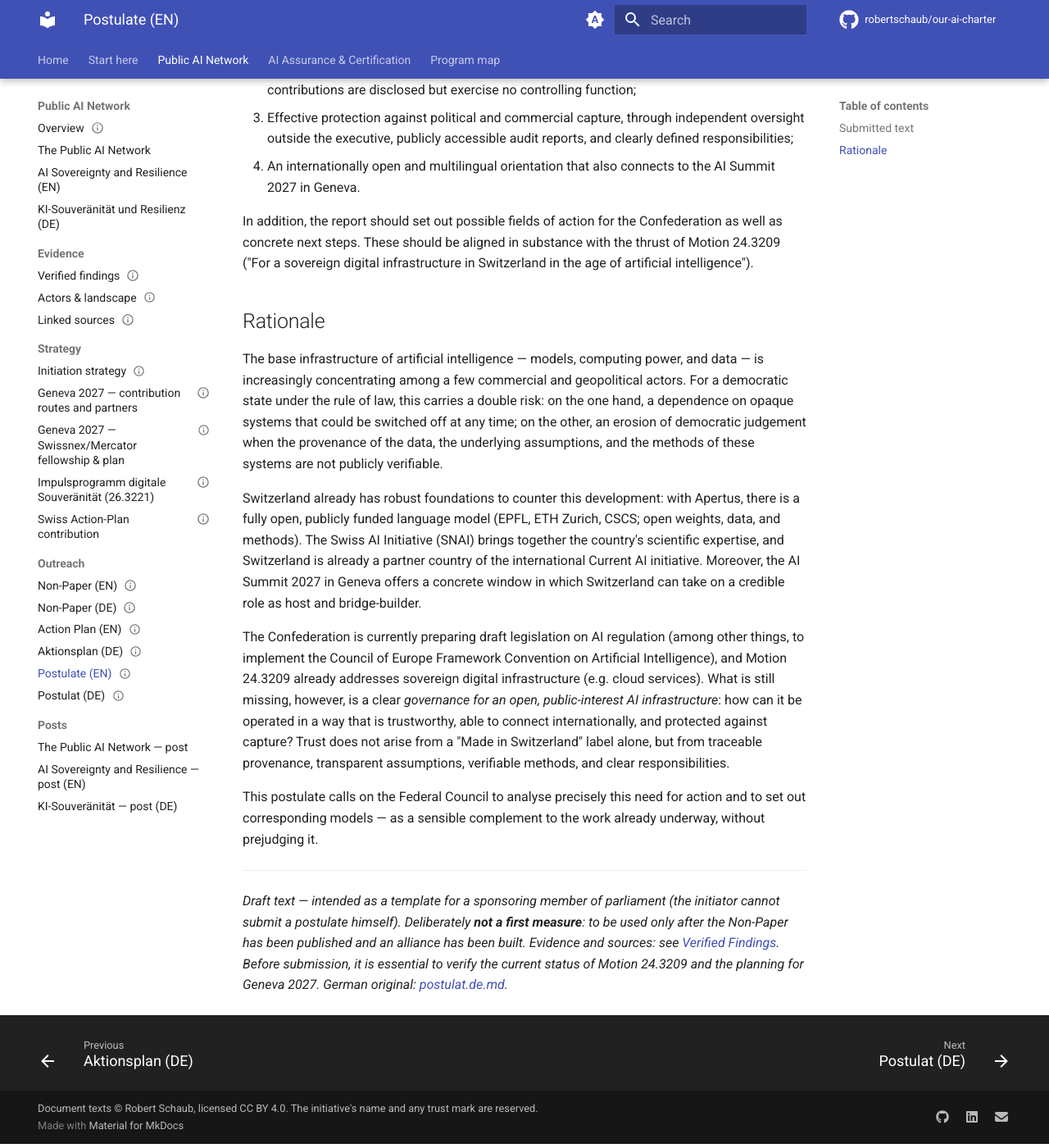
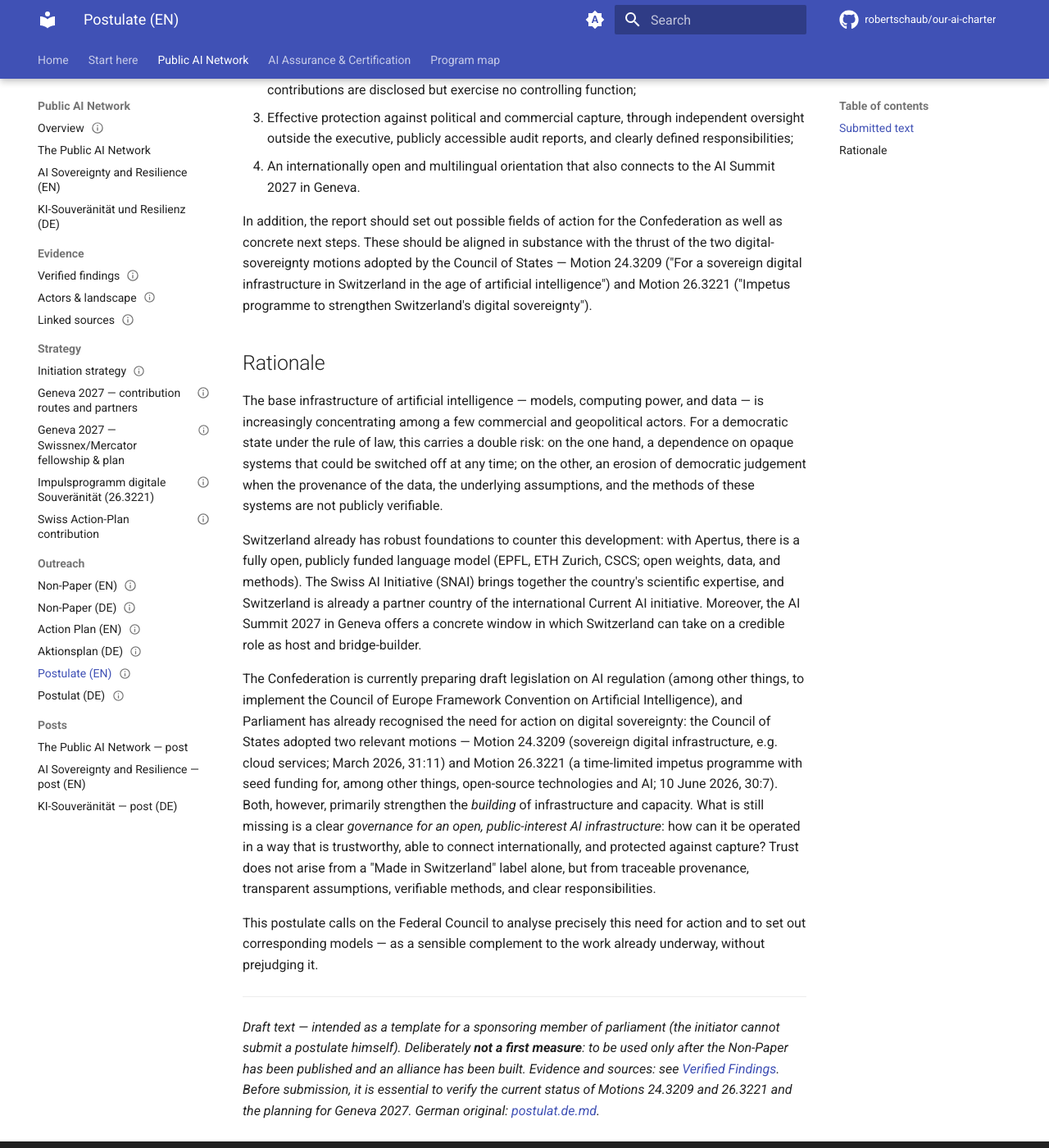
Before and after one commit to robertschaub/our-ai-charter, an MkDocs documentation site: the page built from docs/Public AI Network/Outreach/postulat.en.md, in a window 1280 px wide and 1400 px high, scrolled down 786 px. Shown: the whole window at 82% size. Built offline with MkDocs 1.6.1 and Material for MkDocs 9.7.7, drawn with Linux system fonts in a browser that asks for light colours; plug-ins that fetch from the network failed and are left out; comment, search, counter and statistics services are not loaded.

Commit message:
docs(public-ai): anchor postulat + action plan to both adopted sovereignty motions
Reference both Council-of-States-adopted motions (24.3209 Juillard, 26.3221
Z'graggen) instead of only 24.3209, with their distinct roles: 24.3209 as the
structural/legislative anchor, 26.3221 as a candidate funding/pilot vehicle.
Aligns the outreach set with the briefing, verified findings, and Geneva routes.

Co-Authored-By: Claude Opus 4.8 <noreply@anthropic.com>

```diff
--- a/docs/Public AI Network/Outreach/postulat.en.md
+++ b/docs/Public AI Network/Outreach/postulat.en.md
@@ -22,7 +22,7 @@ The report should set out which models of institutional stewardship and governan
 3. Effective protection against political and commercial capture, through independent oversight outside the executive, publicly accessible audit reports, and clearly defined responsibilities;
 4. An internationally open and multilingual orientation that also connects to the AI Summit 2027 in Geneva.
 
-In addition, the report should set out possible fields of action for the Confederation as well as concrete next steps. These should be aligned in substance with the thrust of Motion 24.3209 ("For a sovereign digital infrastructure in Switzerland in the age of artificial intelligence").
+In addition, the report should set out possible fields of action for the Confederation as well as concrete next steps. These should be aligned in substance with the thrust of the two digital-sovereignty motions adopted by the Council of States — Motion 24.3209 ("For a sovereign digital infrastructure in Switzerland in the age of artificial intelligence") and Motion 26.3221 ("Impetus programme to strengthen Switzerland's digital sovereignty").
 
 ## Rationale
 
@@ -30,10 +30,10 @@ The base infrastructure of artificial intelligence — models, computing power,
 
 Switzerland already has robust foundations to counter this development: with Apertus, there is a fully open, publicly funded language model (EPFL, ETH Zurich, CSCS; open weights, data, and methods). The Swiss AI Initiative (SNAI) brings together the country's scientific expertise, and Switzerland is already a partner country of the international Current AI initiative. Moreover, the AI Summit 2027 in Geneva offers a concrete window in which Switzerland can take on a credible role as host and bridge-builder.
 
-The Confederation is currently preparing draft legislation on AI regulation (among other things, to implement the Council of Europe Framework Convention on Artificial Intelligence), and Motion 24.3209 already addresses sovereign digital infrastructure (e.g. cloud services). What is still missing, however, is a clear *governance for an open, public-interest AI infrastructure*: how can it be operated in a way that is trustworthy, able to connect internationally, and protected against capture? Trust does not arise from a "Made in Switzerland" label alone, but from traceable provenance, transparent assumptions, verifiable methods, and clear responsibilities.
+The Confederation is currently preparing draft legislation on AI regulation (among other things, to implement the Council of Europe Framework Convention on Artificial Intelligence), and Parliament has already recognised the need for action on digital sovereignty: the Council of States adopted two relevant motions — Motion 24.3209 (sovereign digital infrastructure, e.g. cloud services; March 2026, 31:11) and Motion 26.3221 (a time-limited impetus programme with seed funding for, among other things, open-source technologies and AI; 10 June 2026, 30:7). Both, however, primarily strengthen the *building* of infrastructure and capacity. What is still missing is a clear *governance for an open, public-interest AI infrastructure*: how can it be operated in a way that is trustworthy, able to connect internationally, and protected against capture? Trust does not arise from a "Made in Switzerland" label alone, but from traceable provenance, transparent assumptions, verifiable methods, and clear responsibilities.
 
 This postulate calls on the Federal Council to analyse precisely this need for action and to set out corresponding models — as a sensible complement to the work already underway, without prejudging it.
 
 ---
 
-*Draft text — intended as a template for a sponsoring member of parliament (the initiator cannot submit a postulate himself). Deliberately **not a first measure**: to be used only after the Non-Paper has been published and an alliance has been built. Evidence and sources: see [Verified Findings](../Evidence/verified-findings.md). Before submission, it is essential to verify the current status of Motion 24.3209 and the planning for Geneva 2027. German original: [postulat.de.md](postulat.de.md).*
+*Draft text — intended as a template for a sponsoring member of parliament (the initiator cannot submit a postulate himself). Deliberately **not a first measure**: to be used only after the Non-Paper has been published and an alliance has been built. Evidence and sources: see [Verified Findings](../Evidence/verified-findings.md). Before submission, it is essential to verify the current status of Motions 24.3209 and 26.3221 and the planning for Geneva 2027. German original: [postulat.de.md](postulat.de.md).*
```
Also changed, not shown: CHANGELOG.md (+1 -0 lines), docs/Public AI Network/Outreach/action-plan.de.md (+2 -1 lines), docs/Public AI Network/Outreach/action-plan.en.md (+2 -1 lines), docs/Public AI Network/Outreach/postulat.de.md (+3 -3 lines).
